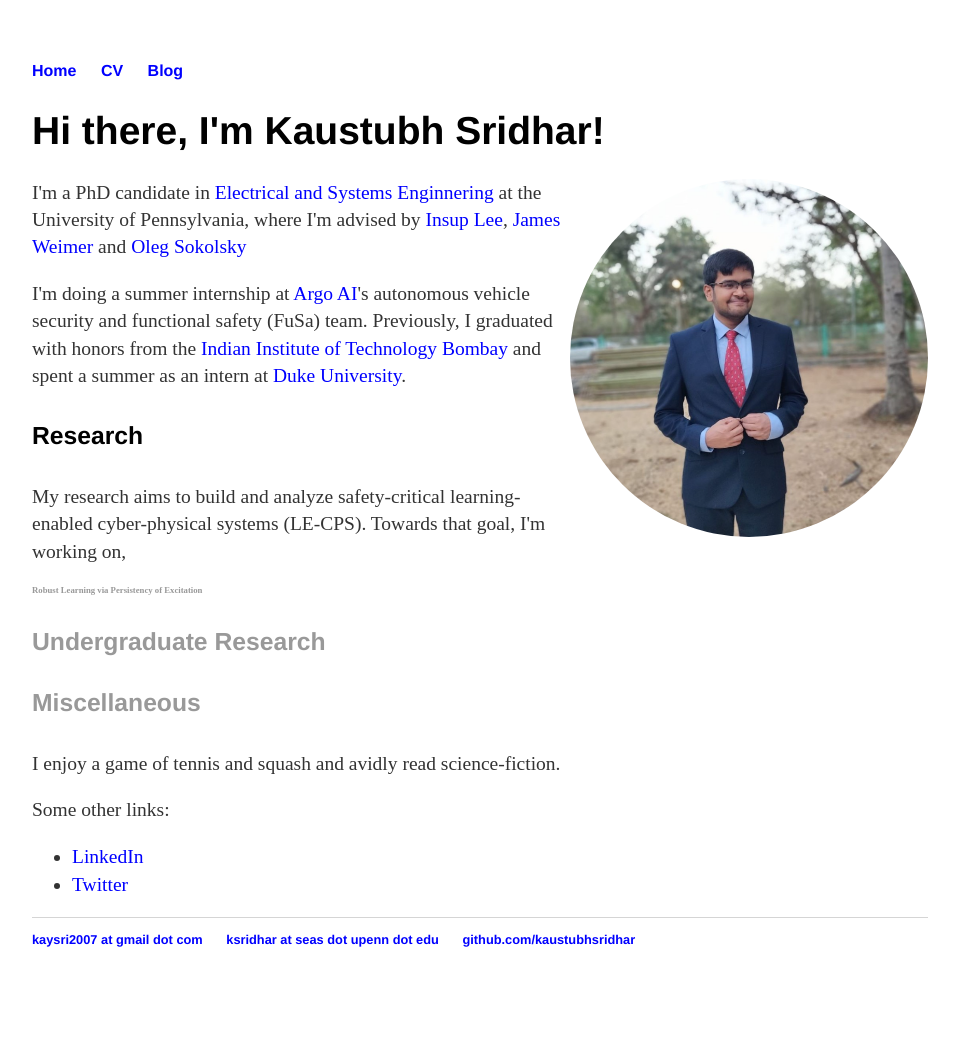
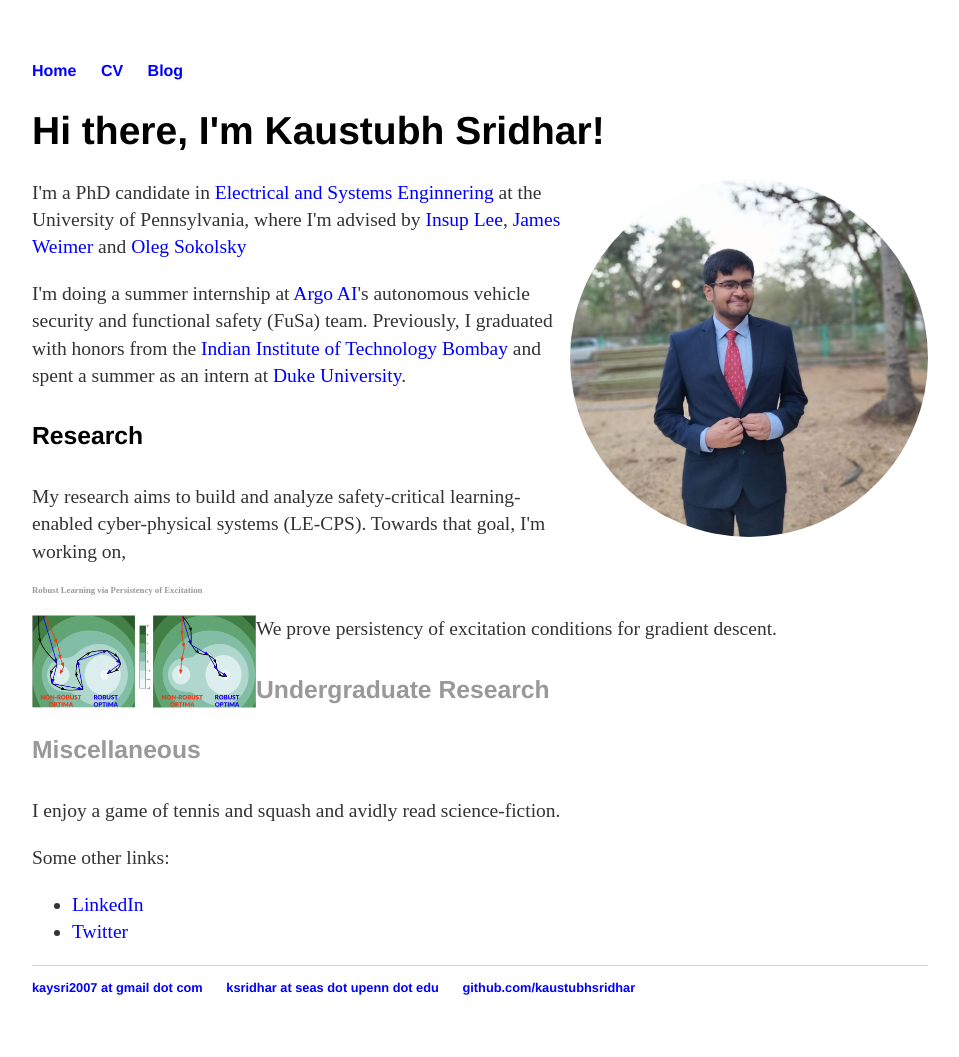
Before and after one commit to kaustubhsridhar/kaustubhsridhar_old.github.io, a Jekyll site: the page built from index.html, in a window 1280 px wide. Shown: the whole page, without its empty margins (160-1119 px from the left). Built offline with Jekyll 4.4.1, drawn with Linux system fonts in a browser that asks for light colours; before the commit the page ends 1009 px from its top, so only the background shows below that.

Commit message:
updated index

```diff
--- a/index.html
+++ b/index.html
@@ -13,7 +13,8 @@ title: Welcome To My Homepage
 	<p>My research aims to build and analyze safety-critical learning-enabled cyber-physical systems (LE-CPS). Towards that goal, I'm working on, </p>
 
 	<h6><a id="robustness">Robust Learning via Persistency of Excitation</h6>
-
+	<img src="/images/PoE.png" alt="PoE" align="left" style="width:25%;" class="img_rect">
+	<p>We prove persistency of excitation conditions for gradient descent. </p>
 
 	<h4>Undergraduate Research</h4>
 
```
Also changed, not shown: images/PoE.png (added).
